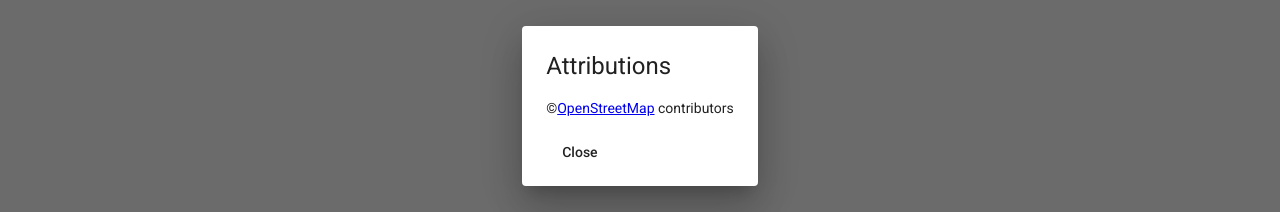
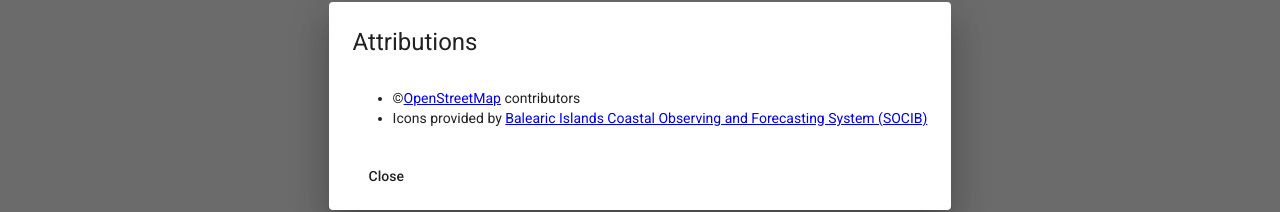
Before and after one commit to geel97/geoportal, an Angular app: page / in a window 1280 px wide. Both pictures are taken after a click on the button "info". Shown: the part 294-506 px from the top of the page. Built offline with nearby package versions, Linux system fonts and the light colour scheme; no server answers.

Commit message:
Aggiunto SOCIB

```diff
--- a/src/app/attributions-dialog/attributions-dialog.component.html
+++ b/src/app/attributions-dialog/attributions-dialog.component.html
@@ -1,5 +1,13 @@
 <h1 mat-dialog-title>Attributions</h1>
-<div mat-dialog-content>©<a href="https://www.openstreetmap.org/copyright">OpenStreetMap</a> contributors<br /></div>
+<div mat-dialog-content>
+  <ul>
+    <li>©<a href="https://www.openstreetmap.org/copyright">OpenStreetMap</a> contributors</li>
+    <li>
+      Icons provided by
+      <a href="https://www.socib.eu/">Balearic Islands Coastal Observing and Forecasting System (SOCIB)</a>
+    </li>
+  </ul>
+</div>
 <div mat-dialog-actions>
   <button mat-button mat-dialog-close>Close</button>
 </div>
```
